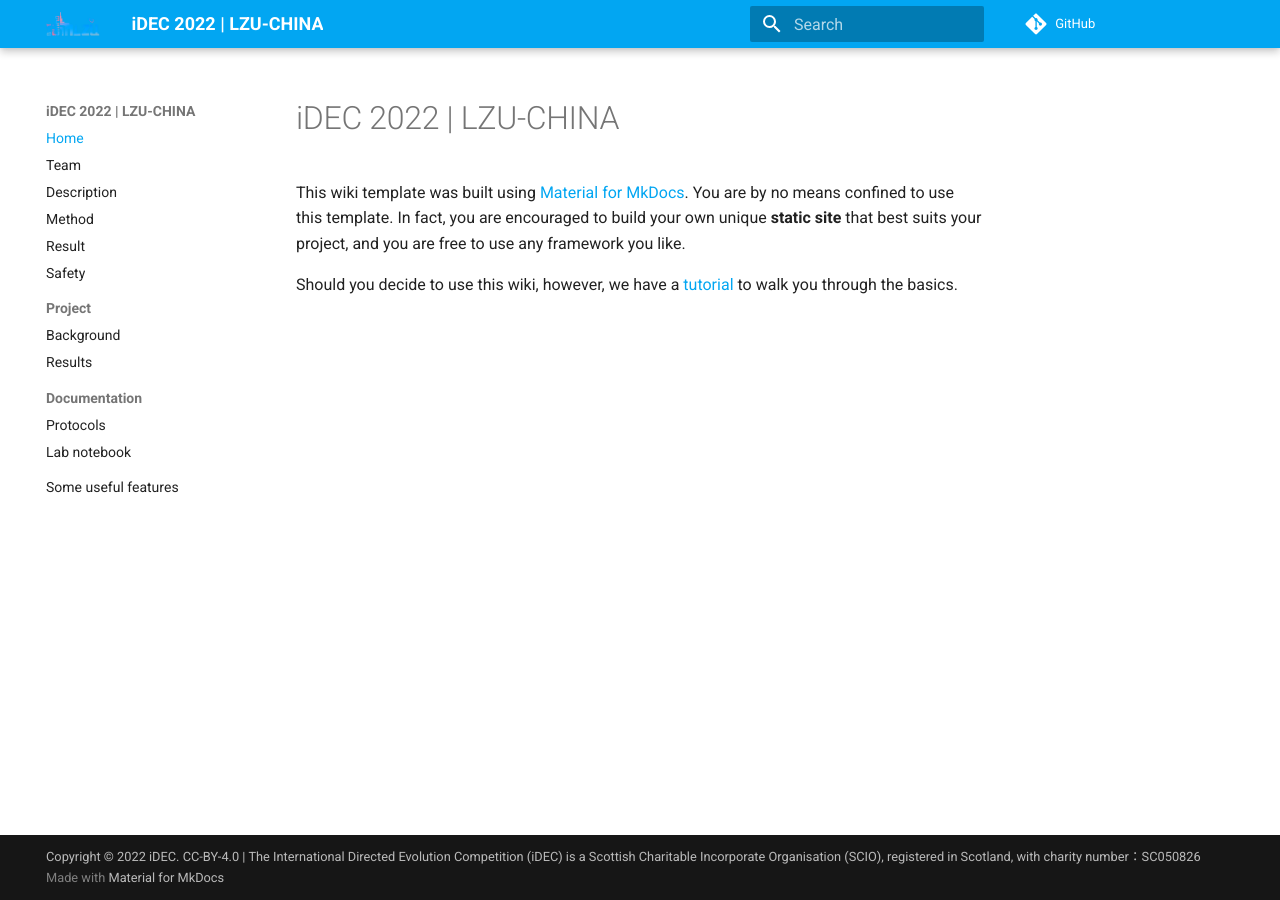
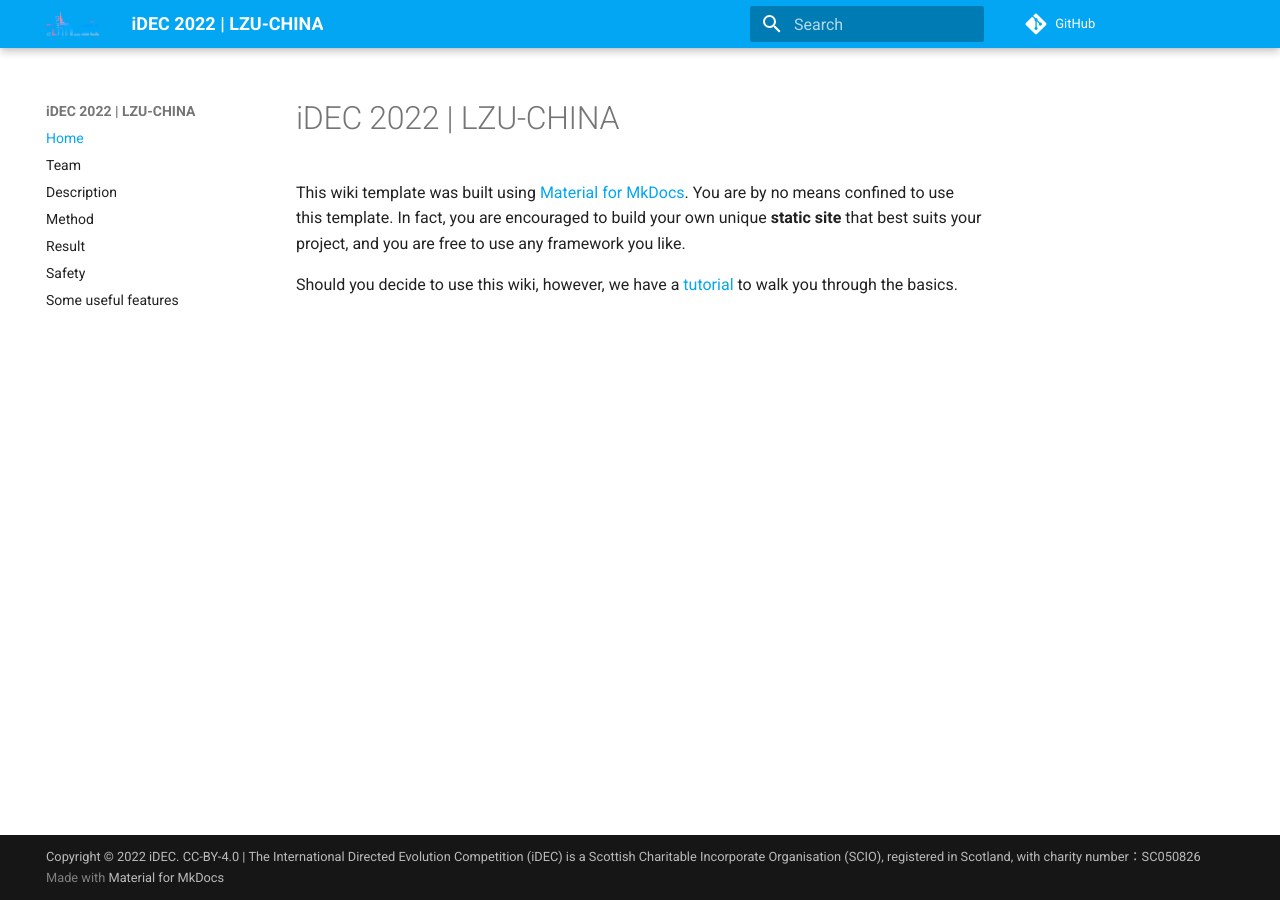
Before and after one commit to idec-teams/2022_LZU-CHINA, an MkDocs documentation site: the page built from docs/index.md, in a window 1280 px wide. Built offline with MkDocs 1.6.1 and Material for MkDocs 9.7.7, drawn with Linux system fonts in a browser that asks for light colours; comment, search, counter and statistics services are not loaded.

Commit message:
small fix

```diff
--- a/mkdocs.yml
+++ b/mkdocs.yml
@@ -45,10 +45,4 @@ nav:
   - Method: method.md
   - Result: result.md
   - Safety: safety.md
-  - Project:
-      - Background: project/background.md
-      - Results: project/results.md
-  - Documentation:
-      - Protocols: documentation/protocols.md
-      - Lab notebook: documentation/notebook.md
   - Some useful features: useful_features.md
```
Also changed, not shown: docs/documentation/notebook.md (deleted, +0 -1 lines), docs/documentation/protocols.md (deleted, +0 -1 lines), docs/project/background.md (deleted, +0 -1 lines), docs/project/results.md (deleted, +0 -1 lines), docs/team.md (deleted, +0 -1 lines).
